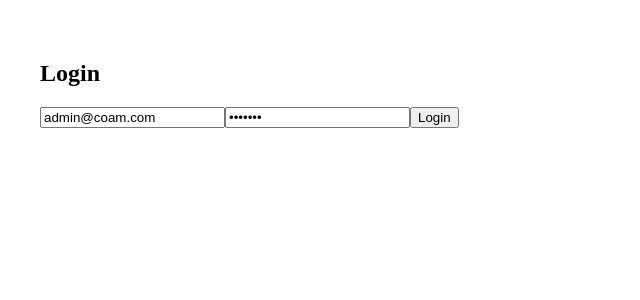
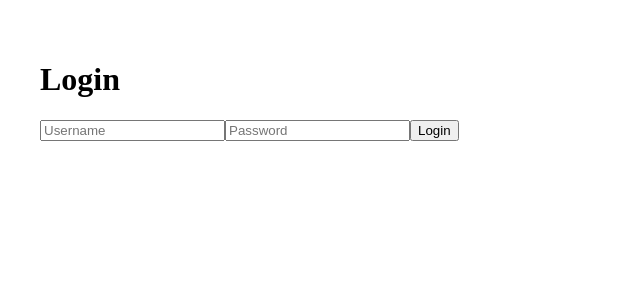
Before and after one commit to alkarimali-coder/projectga-saas, a React (Create React App) app in the folder frontend/: page / in a window 1280 px wide. Shown: the top 300 px of the page, without its empty margins (0-640 px from the left). Built offline with nearby package versions, Linux system fonts and the light colour scheme.

Commit message:
PHASE 7: Fix login + token + network error

```diff
--- a/frontend/src/pages/Login.jsx
+++ b/frontend/src/pages/Login.jsx
@@ -1,40 +1,26 @@
 import { useState } from 'react';
-import { login } from '../services/api';
-import { useAuth } from '../contexts/AuthContext';
+import axios from 'axios';
 
-function Login() {
-  const [email, setEmail] = useState('admin@coam.com');
-  const [password, setPassword] = useState('admin12');
-  const { login: setLogin } = useAuth();
+function Login({ setToken }) {
+  const [username, setUsername] = useState('');
+  const [password, setPassword] = useState('');
 
-  const handleLogin = async (e) => {
-    e.preventDefault();
-    try {
-      const res = await login(email, password);
-      setLogin(res.data.access_token);
-      const payload = JSON.parse(atob(res.data.access_token.split('.')[1]));
-      const role = payload.role;
-      const routes = {
-        super_admin: '/super-admin',
-        ml_admin: '/master-admin',
-        dispatcher: '/dispatcher',
-        warehouse: '/warehouse',
-        tech: '/field-tech',
-        location_owner: '/location-owner',
-      };
-      window.location.href = routes[role] || '/dashboard';
-    } catch (err) {
-      alert('Login failed');
-    }
+  const handleLogin = () => {
+    axios.post('http://127.0.0.1:8000/auth/login', new URLSearchParams({
+      username, password
+    })).then(res => {
+      localStorage.setItem('token', res.data.access_token);
+      setToken(res.data.access_token);
+    });
   };
 
   return (
-    <form onSubmit={handleLogin} style={{ padding: '2rem' }}>
-      <h2>Login</h2>
-      <input type="email" value={email} onChange={e => setEmail(e.target.value)} placeholder="Email" required />
-      <input type="password" value={password} onChange={e => setPassword(e.target.value)} placeholder="Password" required />
-      <button type="submit">Login</button>
-    </form>
+    <div style={{ padding: '2rem' }}>
+      <h1>Login</h1>
+      <input placeholder="Username" value={username} onChange={e => setUsername(e.target.value)} />
+      <input type="password" placeholder="Password" value={password} onChange={e => setPassword(e.target.value)} />
+      <button onClick={handleLogin}>Login</button>
+    </div>
   );
 }
 
--- a/frontend/src/pages/WarehouseDashboard.jsx
+++ b/frontend/src/pages/WarehouseDashboard.jsx
@@ -1,20 +1,20 @@
 import { useEffect, useState } from 'react';
 import axios from 'axios';
 
-function WarehouseDashboard() {
+function WarehouseDashboard({ token }) {
   const [jobs, setJobs] = useState([]);
   const [error, setError] = useState(null);
 
   useEffect(() => {
     axios.get('http://127.0.0.1:8000/warehouse/jobs', {
-      headers: { Authorization: `Bearer ${localStorage.getItem('token')}` }
+      headers: { Authorization: `Bearer ${token}` }
     }).then(res => setJobs(res.data))
       .catch(err => setError(err.message));
-  }, []);
+  }, [token]);
 
   const fulfillJob = (id) => {
     axios.post(`http://127.0.0.1:8000/warehouse/fulfill/${id}`, {}, {
-      headers: { Authorization: `Bearer ${localStorage.getItem('token')}` }
+      headers: { Authorization: `Bearer ${token}` }
     }).then(() => setJobs(jobs.filter(j => j.id !== id)));
   };
 
```
Also changed, not shown: frontend/src/App.jsx (+7 -17 lines).
